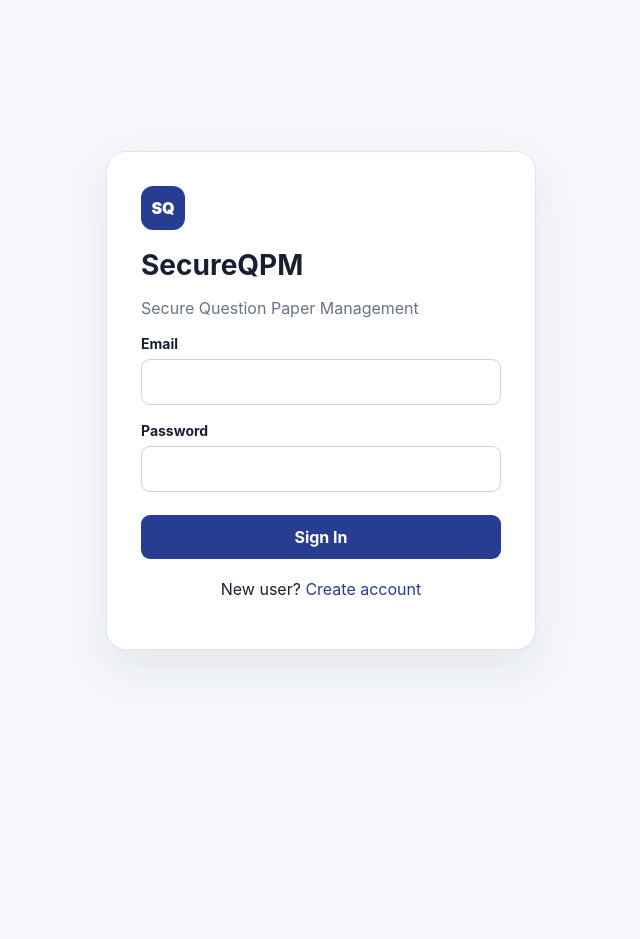
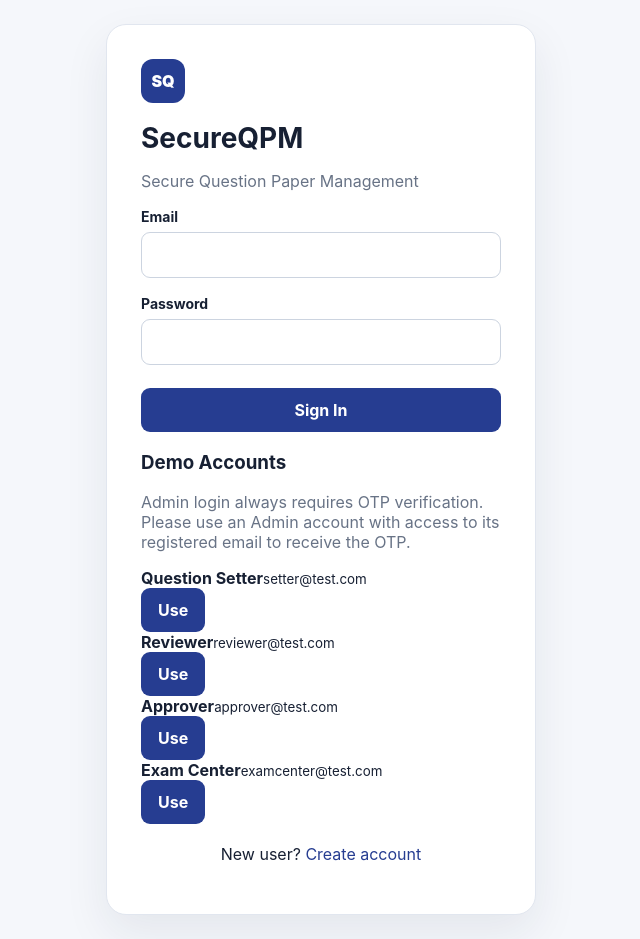
Before and after one commit to Aashima0805/secure-question-paper-management, a React (Vite) app in the folder frontend/: page /login in a window 1280 px wide. Shown: the whole page, without its empty margins (319-959 px from the left). Before the commit the page ends 800 px from the top, so only its background shows below. Built offline with nearby package versions, Linux system fonts and the light colour scheme; no server answers.

Commit message:
Add demo accounts to login page

```diff
--- a/frontend/src/pages/Login.jsx
+++ b/frontend/src/pages/Login.jsx
@@ -1,3 +1,4 @@
+
 import React from "react";
 import { useState } from "react";
 import { Link, useNavigate } from "react-router-dom";
@@ -10,6 +11,13 @@ function Login() {
   const [form, setForm] = useState({ email: "", password: "" });
   const [message, setMessage] = useState("");
   const [loading, setLoading] = useState(false);
+
+  const demoAccounts = [
+    { role: "Question Setter", email: "setter@test.com", password: "User@123" },
+    { role: "Reviewer", email: "reviewer@test.com", password: "User@123" },
+    { role: "Approver", email: "approver@test.com", password: "User@123" },
+    { role: "Exam Center", email: "examcenter@test.com", password: "User@123" }
+  ];
 
   const submit = async (e) => {
     e.preventDefault();
@@ -33,6 +41,14 @@ function Login() {
     }
   };
 
+  const useDemoAccount = (account) => {
+    setForm({
+      email: account.email,
+      password: account.password
+    });
+    setMessage("");
+  };
+
   return (
     <div className="auth-page">
       <div className="auth-card">
@@ -42,18 +58,57 @@ function Login() {
 
         <form onSubmit={submit}>
           <label>Email</label>
-          <input type="email" value={form.email}
-            onChange={(e) => setForm({...form, email: e.target.value})} required />
+          <input
+            type="email"
+            value={form.email}
+            onChange={(e) => setForm({...form, email: e.target.value})}
+            required
+          />
 
           <label>Password</label>
-          <input type="password" value={form.password}
-            onChange={(e) => setForm({...form, password: e.target.value})} required />
+          <input
+            type="password"
+            value={form.password}
+            onChange={(e) => setForm({...form, password: e.target.value})}
+            required
+          />
 
-          <button disabled={loading}>{loading ? "Signing in..." : "Sign In"}</button>
+          <button disabled={loading}>
+            {loading ? "Signing in..." : "Sign In"}
+          </button>
         </form>
 
         <StatusMessage message={message} error />
-        <p className="auth-link">New user? <Link to="/register">Create account</Link></p>
+
+<div className="demo-accounts">
+  <h3>Demo Accounts</h3>
+  <p className="muted">
+    Admin login always requires OTP verification. Please use an Admin account
+    with access to its registered email to receive the OTP.
+  </p>
+
+  {demoAccounts.map((account) => (
+    <div className="demo-account" key={account.role}>
+      <div>
+        <strong>{account.role}</strong>
+        <small>{account.email}</small>
+      </div>
+
+      <button
+        type="button"
+        onClick={() => useDemoAccount(account)}
+      >
+        Use
+      </button>
+    </div>
+  ))}
+</div>
+
+<p className="auth-link">
+  New user? <Link to="/register">Create account</Link>
+</p>
+
+
       </div>
     </div>
   );
```
